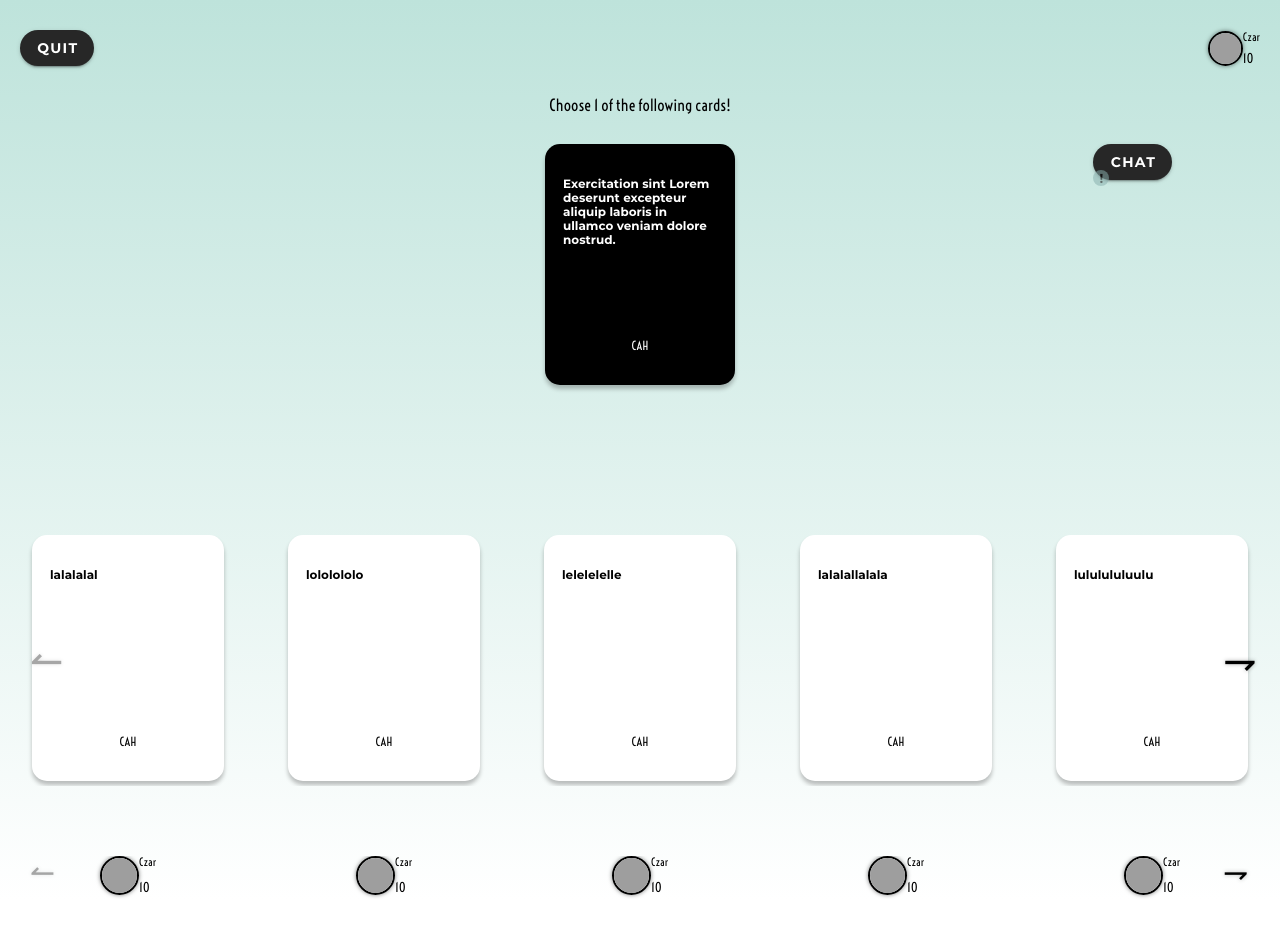
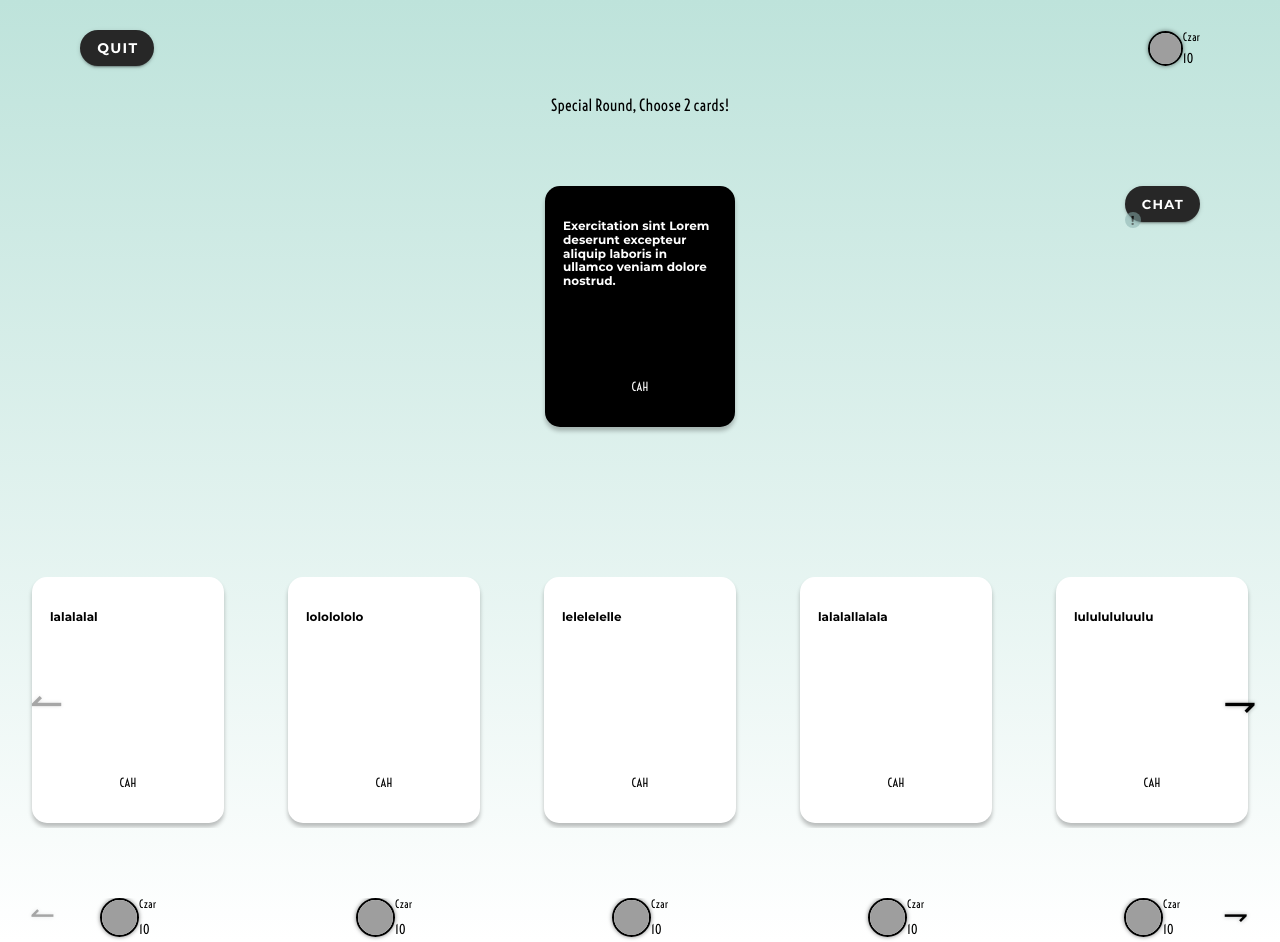
Before and after one commit to TricoreGr/CAH, a Vue app in the folder client/: page /play/1 in a window 1280 px wide. Shown: the top 942 px of the page. Before the commit the page ends 900 px from the top, so only its background shows below. Built offline with nearby package versions, Linux system fonts and the light colour scheme; grey boxes are pictures that could not be loaded; the HTML template or start-up script is replaced by a standard one.

Commit message:
Fix ingame button margins

```diff
--- a/client/src/styles/components/game/game.scss
+++ b/client/src/styles/components/game/game.scss
@@ -4,10 +4,14 @@
   min-height: 100vh;
 
   &__statusWrapper {
-    padding: 30px 20px;
+    padding: 20px;
     display: flex;
     justify-content: space-between;
     align-items: center;
+
+    @media (min-width:$tablet) {
+      padding: 30px 80px;
+    }
   }
 
   &__roundWrapper {
@@ -27,14 +31,31 @@
 
   &__chatButtonWrapper {
     position: absolute;
-    margin-left: 77%;
+    right:0;
+    padding-right: 13px;
+
+    @media (min-width:$tablet){
+      padding-right:80px;
+    }
+  }
+
+
+  &__chatButton{
+    font-size:10px!important;
+    @media (min-width:$tablet){
+      font-size:13px!important;
+    }
+  }
+
+  &__hint-wrapper{
+    min-height: 30px;
+    margin-bottom:60px;
   }
 
   &__hint{
     font-family: $voltaire;
     text-align: center;
     display: block;
-    margin-bottom: 30px;
   }
 
   &__userCarouselWrapper {
--- a/client/src/views/Game.vue
+++ b/client/src/views/Game.vue
@@ -38,9 +38,13 @@
       </v-navigation-drawer>
       <player></player>
     </div>
-    <span class="inGame__hint">
-      Choose {{ cardsToPick }} of the following cards!
-    </span>
+    <div class="inGame__hint-wrapper">
+      <transition name="fade">
+        <span v-if="cardsToPick > 1" class="inGame__hint">
+          Special Round, Choose {{ cardsToPick }} cards!
+        </span>
+      </transition>
+    </div>
     <div class="inGame__mainCardWrapper">
       <card
         isCzar
@@ -55,6 +59,7 @@
           dark
           @click.native="chatNotification = false"
           @click.stop="drawer = !drawer"
+          class="inGame__chatButton"
         >
           CHAT
         </v-btn>
@@ -66,12 +71,22 @@
     <div class="inGame__cardCarouselWrapper">
       <div class="inGame__submitButtonWrapper">
         <transition name="fade">
-      <v-btn rounded color="black" v-if="cardsToPick == selectedCardsIndexes.length" dark class="inGame__submitButton">
-        Submit!
-      </v-btn>
+          <v-btn
+            rounded
+            color="black"
+            v-if="cardsToPick == selectedCardsIndexes.length"
+            dark
+            class="inGame__submitButton"
+          >
+            Submit!
+          </v-btn>
         </transition>
       </div>
-      <cardCarousel v-on:updateSelectedCardsIndexes="updateSelectedCardsIndexes($event)" :selectedCardsIndexes="selectedCardsIndexes" :cardsToPick="cardsToPick"></cardCarousel>
+      <cardCarousel
+        v-on:updateSelectedCardsIndexes="updateSelectedCardsIndexes($event)"
+        :selectedCardsIndexes="selectedCardsIndexes"
+        :cardsToPick="cardsToPick"
+      ></cardCarousel>
     </div>
     <div class="inGame__userCarouselWrapper">
       <userCarousel></userCarousel>
@@ -114,7 +129,7 @@ export default {
       //scroll to the end of the container
       test.scrollTop = test.scrollHeight;
     },
-    updateSelectedCardsIndexes(indexArray){
+    updateSelectedCardsIndexes(indexArray) {
       this.selectedCardsIndexes = indexArray;
     },
     nextRoundAnimation(i) {
@@ -169,8 +184,8 @@ export default {
       currentRound: 1,
       totalRounds: 6,
       drawer: false,
-      selectedCardsIndexes:[],
-      cardsToPick: 1,
+      selectedCardsIndexes: [],
+      cardsToPick: 2,
       messages: [
         {
           user: "stougk",
```
